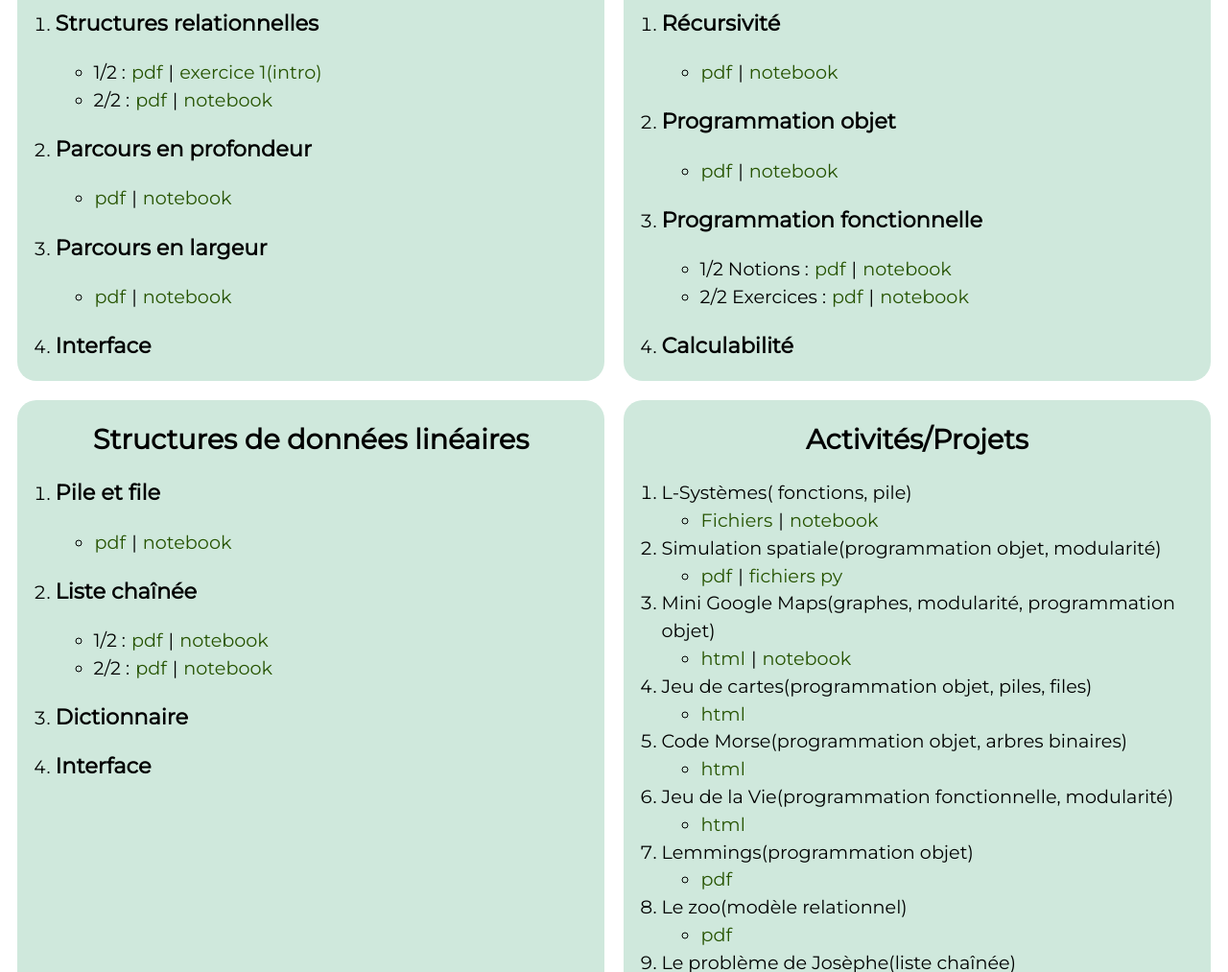
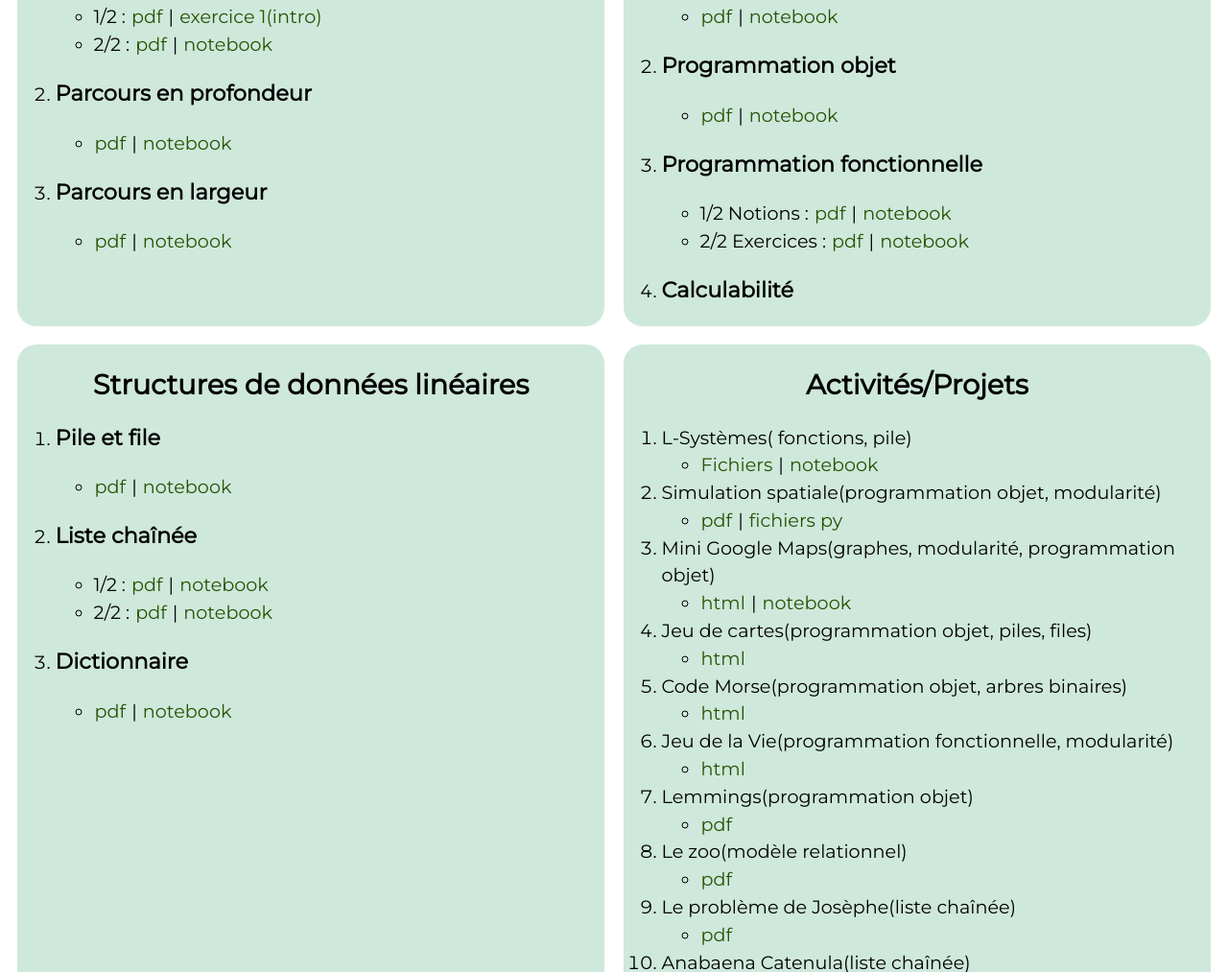
Before and after one commit to ThomasLENNE/thomaslenne.github.io, a plain HTML site: page nsi_terminale.html in a window 1280 px wide. Shown: the part 1394-2407 px from the top of the page at 96% size. Drawn offline with Linux system fonts and the light colour scheme.

Commit message:
dictionnaire

```diff
--- a/nsi_terminale.html
+++ b/nsi_terminale.html
@@ -61,7 +61,7 @@
                 <li>2/2 :<a href='https://github.com/ThomasLENNE/terminale-nsi-cours/blob/master/10_Arbres_Binaires_Recherche/ABR_2.pdf' target='_blank'> pdf   </a>|<a href='https://mybinder.org/v2/gh/ThomasLENNE/terminale-nsi-cours/master?filepath=%2F10_Arbres_Binaires_Recherche%2FABR_2.ipynb' target='_blank'>   notebook</a></li>
               </ul>
             </li>
-            <li><h3>Interface</h3></li>
+
 
           </ol>
         </div>
@@ -109,7 +109,7 @@
               <li>3/3 Exercices de synthèse :<a href='https://github.com/ThomasLENNE/terminale-nsi-cours/blob/master/16_Requetes_SQL/Synthese_Mediatheque/SQL_synthese.pdf' target='_blank'> pdf   </a>| <a href='mediatheque.zip' target='_blank'> script_mysql </a></li>
 
             </ul></li>
-            <li><h3>Système de Gestion de Base de Données</h3></li>
+
 
           </ol>
         </div>
@@ -132,7 +132,7 @@
                 <li><a href='https://github.com/ThomasLENNE/terminale-nsi-cours/blob/master/13_Parcours_Largeur/Graphes_Parcours_Largeur.pdf' target='_blank'> pdf  </a>|<a href='https://mybinder.org/v2/gh/ThomasLENNE/terminale-nsi-cours/master?filepath=%2F13_Parcours_Largeur%2FGraphes_Parcours_Largeur.ipynb' target='_blank'>  notebook</a>
                 </li></ul>
             </li>
-            <li><h3>Interface</h3></li>
+
           </ol> </div>
         <div><h2>Programmation</h2>
           <ol>
@@ -167,8 +167,10 @@
               </ul>
             </li>
 
-            <li><h3>Dictionnaire</h3></li>
-            <li><h3>Interface</h3></li>
+            <li><h3>Dictionnaire</h3>
+              <ul><li><a href='https://github.com/ThomasLENNE/terminale-nsi-cours/blob/a8fdfb4135fdd9e951825e61a57bfa33708ab714/18_Dictionnaires/Dictionnaires.pdf' target='_blank'> pdf   </a>|<a href='https://mybinder.org/v2/gh/ThomasLENNE/terminale-nsi-cours/master?labpath=18_Dictionnaires%2FDictionnaires.ipynb' target='_blank'>   notebook</a></a>
+              </li></ul></li></li>
+
 
 
           </ol> </div>
```
Also changed, not shown: 1 other file.
